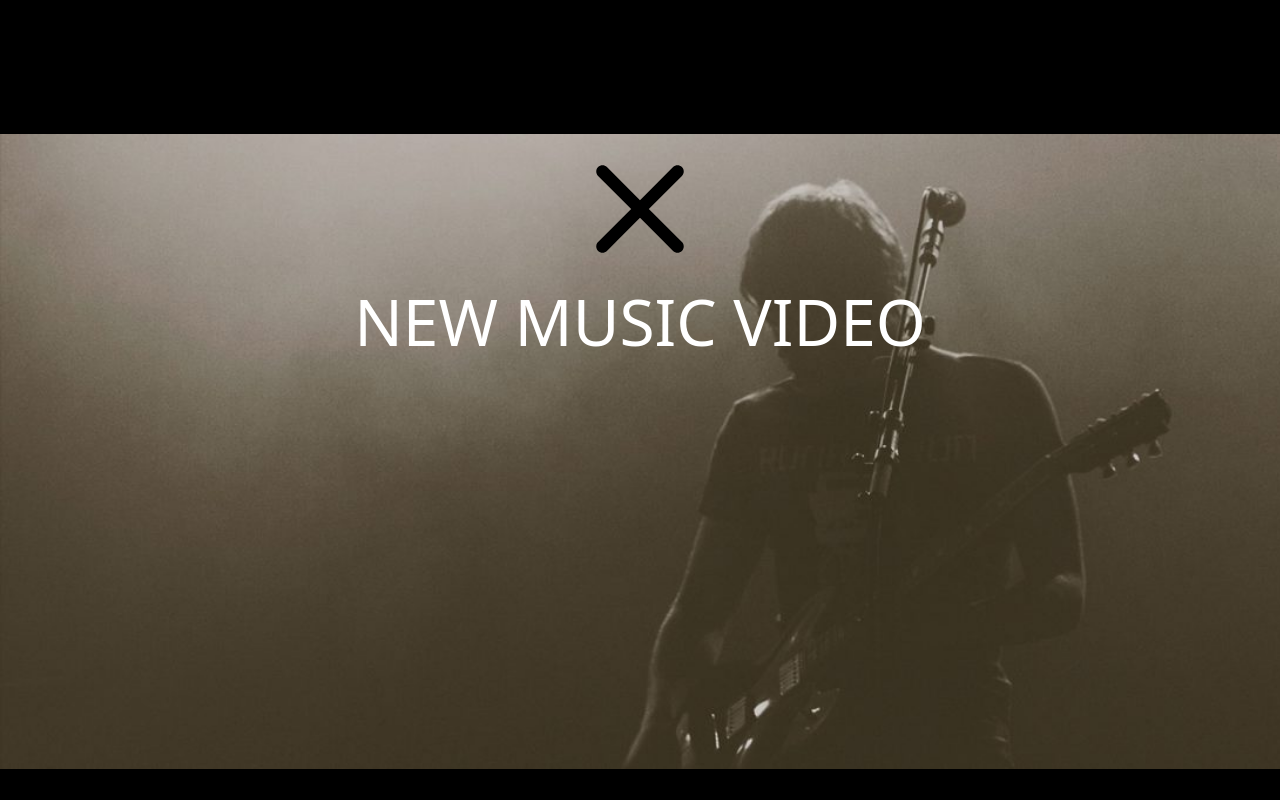
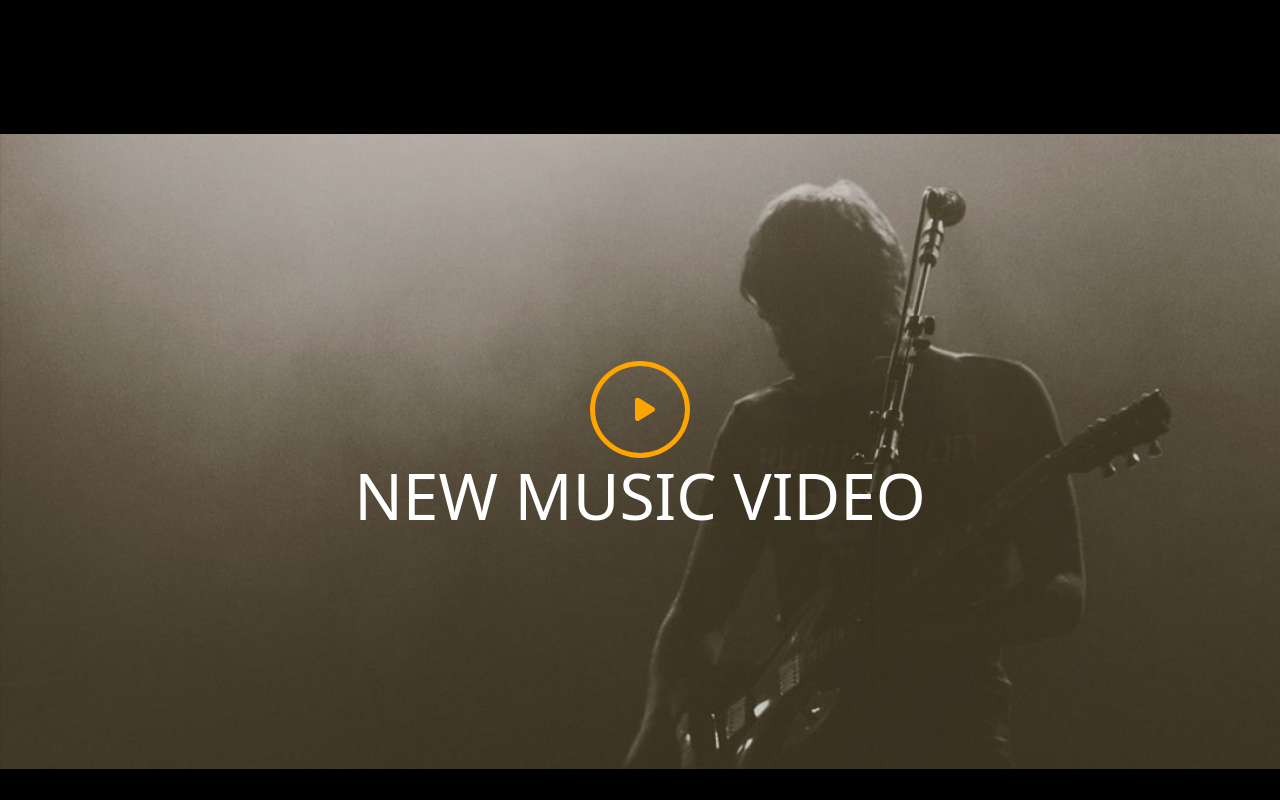
Before and after one commit to ValeriaGiannelli/proj-html-vuejs, a Vue app: page / in a window 1280 px wide. Shown: the part 1280-2080 px from the top of the page. Built offline with nearby package versions, Linux system fonts and the light colour scheme.

Commit message:
feat: add icon player and x to close the video

```diff
--- a/src/pages/AppHome.vue
+++ b/src/pages/AppHome.vue
@@ -200,17 +200,22 @@ export default {
         <div class="col-9">
             <div class="my_class">
                 <!-- immagine del player -->
-                <img id="player" src="../../public/assets/image (22).svg" alt="" />
-
+                <div class="my_icon_player">
+                    <svg id="player" xmlns="http://www.w3.org/2000/svg" viewBox="0 0 384 512" fill="currentColor"><path d="M73 39c-14.8-9.1-33.4-9.4-48.5-.9S0 62.6 0 80L0 432c0 17.4 9.4 33.4 24.5 41.9s33.7 8.1 48.5-.9L361 297c14.3-8.7 23-24.2 23-41s-8.7-32.2-23-41L73 39z"/></svg>
+                </div>
+                <!-- titolo sezione -->
+                <h2>NEW MUSIC VIDEO</h2>
                 <!-- container del video youtube -->
                 <div class="container-frame">
                     <!-- sfondo del video -->
-                    <div class="gray-box"></div>
+                    <div class="gray-box">
+                        <svg class="thebase-svg-icon thebase-close-svg" fill="currentColor" version="1.1" xmlns="http://www.w3.org/2000/svg" width="24" height="24" viewBox="0 0 24 24"><title>Toggle Menu Close</title><path d="M5.293 6.707l5.293 5.293-5.293 5.293c-0.391 0.391-0.391 1.024 0 1.414s1.024 0.391 1.414 0l5.293-5.293 5.293 5.293c0.391 0.391 1.024 0.391 1.414 0s0.391-1.024 0-1.414l-5.293-5.293 5.293-5.293c0.391-0.391 0.391-1.024 0-1.414s-1.024-0.391-1.414 0l-5.293 5.293-5.293-5.293c-0.391-0.391-1.024-0.391-1.414 0s-0.391 1.024 0 1.414z"></path>
+                        </svg>
+                    </div>
                     <!-- importazione video -->
                     <iframe width="1420" height="565" src="https://www.youtube.com/embed/tgbNymZ7vqY"></iframe>
                 </div>
-                <!-- titolo sezione -->
-                <h2>NEW MUSIC VIDEO</h2>
+
             </div>
 
         </div>
@@ -335,9 +340,13 @@ h5 {
   }
 }
 
-
+// container del player e del titolo
 .my_class{
     height: 635px;
+    display:flex;
+    flex-direction: column;
+    align-items: center;
+    justify-content: center;
 }
 
 // sfondo della sezione per il player del video
@@ -347,8 +356,13 @@ h5 {
   background-size: cover;
 
 // icona del player
-  img {
-    max-height: 150px;
+  .my_icon_player{
+    width:100px;
+    color:orange;
+    border:5px solid orange;
+    border-radius: 50%;
+    padding: 30px;
+    padding-left: 40px;
   }
 }
 
@@ -372,6 +386,16 @@ iframe {
     position: fixed;
     top: 0; /* Correzione per coprire l'intera pagina */
     left: 0;
+    .thebase-svg-icon.thebase-close-svg{
+        position: absolute;
+        top: 110px;
+        right: 16px;
+        color: white;
+        z-index: 999;
+        &:hover{
+            cursor: pointer;
+        }
+    }
 
 }
 // Carosello Instragram
```
Also changed, not shown: public/assets/circle-play-regular.svg (added), public/assets/play-solid.svg (added).
